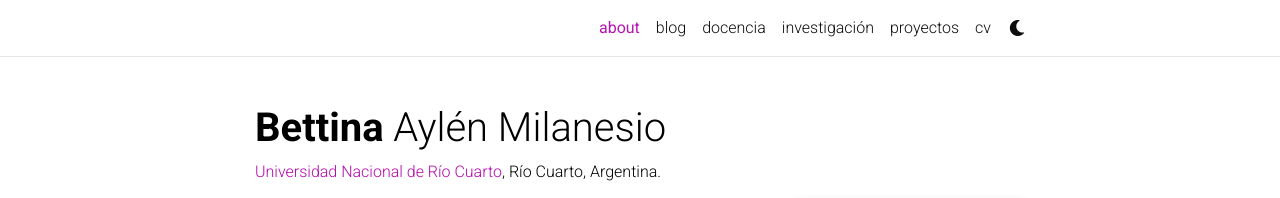
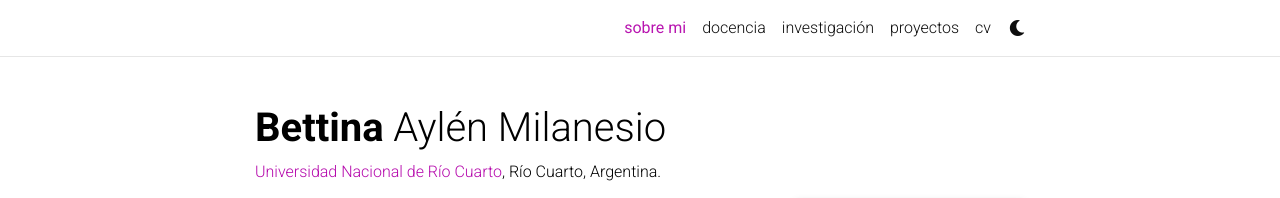
Before and after one commit to bmilanesio/bmilanesio.github.io, a Jekyll site: the page built from _pages/about.md, in a window 1280 px wide. Shown: the top 198 px of the page. Built offline with Jekyll 4.4.1, drawn with Linux system fonts in a browser that asks for light colours; full-size pictures stand in for the smaller copies a plugin makes; emoji names are drawn with the system emoji font; comment, search, counter and statistics services are not loaded; a style sheet for code colours, icons or effects is not loaded.

Commit message:
Remove blog and update about page name

```diff
--- a/_includes/header.html
+++ b/_includes/header.html
@@ -51,17 +51,6 @@
                   {%- endif -%}
                 </a>
               </li>
-              {% if site.blog_nav_title %}
-              <!-- Blog -->
-              <li class="nav-item {% if page.url contains 'blog' %}active{% endif %}">
-                <a class="nav-link" href="{{ '/blog/' | relative_url }}">{{ site.blog_nav_title }}
-                  {%- if page.url contains 'blog' -%}
-                  <span class="sr-only">(current)</span>
-                  {%- endif -%}
-                </a>
-              </li>
-              {%- endif %}
-
               <!-- Other pages -->
               {%- assign sorted_pages = site.pages | sort: "nav_order" -%}
               {%- for p in sorted_pages -%}
--- a/_pages/about.md
+++ b/_pages/about.md
@@ -1,6 +1,6 @@
 ---
 layout: about
-title: about
+title: sobre mi
 permalink: /
 subtitle: <a href='https://www.unrc.edu.ar/'>Universidad Nacional de Río Cuarto</a>, Río Cuarto, Argentina.
 
```
